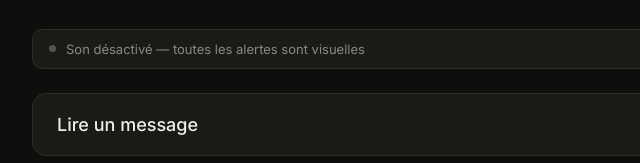
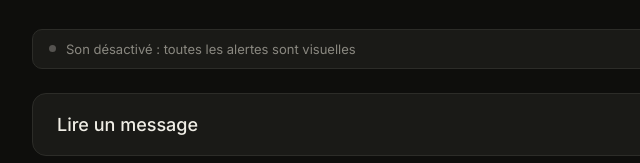
Before and after one commit to lovasoarm/AccessiAdapt, a plain HTML site: page maquettes/pages/mode_auditif.html in a window 1280 px wide. Shown: the part 182-345 px from the top of the page, 278-918 px from the left. Drawn offline with Linux system fonts and the light colour scheme.

Commit message:
Fix typo in audio status message

```diff
--- a/maquettes/pages/mode_auditif.html
+++ b/maquettes/pages/mode_auditif.html
@@ -29,7 +29,7 @@
       <!-- Statut audio désactivé (pour le moment) -->
       <div class="status-bar">
         <div class="status-dot off"></div>
-        Son désactivé — toutes les alertes sont visuelles
+        Son désactivé : toutes les alertes sont visuelles
       </div>
       <div class="action-list" id="action-list"></div>
 
```
